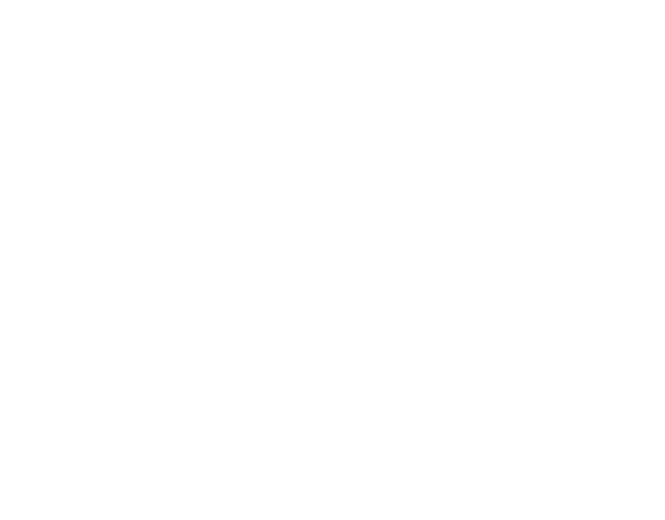
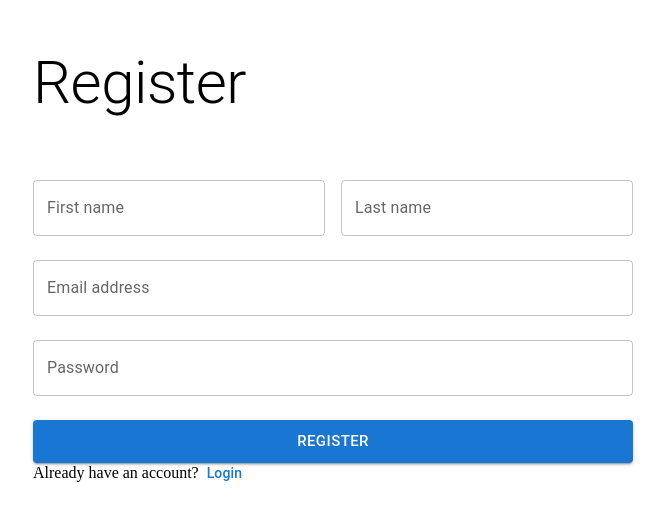
Before and after one commit to Prones94/vet-donation-page, a React (Create React App) app: page /Register in a window 1280 px wide. Before the commit this address had no page. Shown: the part 158-678 px from the top of the page, without its empty margins (307-972 px from the left). Built offline with nearby package versions, Linux system fonts and the light colour scheme.

Commit message:
Register page setup; Files added: Register.jsx, RegisterForm.jsx, usesMountedRef.js; Dependencies: notistack

```diff
--- a/package.json
+++ b/package.json
@@ -52,6 +52,7 @@
     "formik": "^2.2.9",
     "framer-motion": "^5.4.4",
     "graphql": "^16.1.0",
+    "notistack": "^2.0.3",
     "prop-types": "^15.7.2",
     "react": "^17.0.2",
     "react-apollo": "^3.1.5",
--- a/src/App.jsx
+++ b/src/App.jsx
@@ -1,7 +1,7 @@
 import React from 'react'
 import { Routes, Route } from 'react-router-dom'
 import { Header } from './containers'
-import { Home } from './pages'
+import { Home, Register } from './pages'
 
 export function App () {
   return (
@@ -9,6 +9,7 @@
       <Header />
       <Routes>
         <Route path="/" element={ <Home /> } />
+        <Route path="/Register" element={ <Register /> } />
       </Routes>
     </>
   )
--- a/src/hooks/index.js
+++ b/src/hooks/index.js
@@ -0,0 +1 @@
+export {useIsMountedRef} from './useIsMountedRef';
--- /dev/null
+++ b/src/pages/Register/Register.jsx
@@ -0,0 +1,67 @@
+
+import { Link as RouterLink } from 'react-router-dom';
+
+import { styled } from '@mui/material/styles';
+
+
+import { Box, Link, Container, Typography } from '@mui/material';
+
+
+// import { PATH_AUTH } from '../../routes/paths';
+
+// import Page from '../../components/Page';
+import { RegisterForm } from './RegisterForm';
+
+// ----------------------------------------------------------------------
+
+const RootStyle = styled('div')(({ theme }) => ({
+  [theme.breakpoints.up('md')]: {
+    display: 'flex'
+  }
+}));
+
+
+const ContentStyle = styled('div')(({ theme }) => ({
+  maxWidth: 600,
+  margin: 'auto',
+  display: 'flex',
+  minHeight: '80vh',
+  flexDirection: 'column',
+  justifyContent: 'center',
+  padding: theme.spacing(12, 0)
+}));
+
+// ----------------------------------------------------------------------
+
+const Register =()=> {
+
+  return (
+    <RootStyle title="Register | Minimal-UI">
+
+
+      <Container>
+        <ContentStyle>
+          <Box sx={{ mb: 5, display: 'flex', alignItems: 'center' }}>
+            <Box sx={{ flexGrow: 1 }}>
+              <Typography variant="h2" gutterBottom>
+                Register
+              </Typography >
+            </Box>
+          </Box>
+
+
+          <RegisterForm />
+          <div>
+            Already have an account? &nbsp;
+            <Link underline="none" variant="subtitle2" component={RouterLink} to="/">
+              Login
+            </Link>
+          </div>
+
+        </ContentStyle>
+      </Container>
+    </RootStyle>
+  );
+}
+
+export {Register};
--- /dev/null
+++ b/src/pages/Register/RegisterForm.jsx
@@ -0,0 +1,129 @@
+import * as Yup from 'yup';
+import { useState } from 'react';
+import { Icon } from '@iconify/react';
+// import { useSnackbar } from 'notistack';
+import { useFormik, Form, FormikProvider } from 'formik';
+import eyeFill from '@iconify/icons-eva/eye-fill';
+// import closeFill from '@iconify/icons-eva/close-fill';
+import eyeOffFill from '@iconify/icons-eva/eye-off-fill';
+// material
+import { Stack, TextField, IconButton, InputAdornment, Alert } from '@mui/material';
+import { LoadingButton } from '@mui/lab';
+// hooks
+// import useAuth from '../../../hooks/useAuth';
+// import {useIsMountedRef} from '../../hooks';
+//
+// import { MIconButton } from '../../@material-extend';
+
+// ----------------------------------------------------------------------
+
+const RegisterForm =()=> {
+//   const { register } = useAuth();
+//   const isMountedRef = useIsMountedRef();
+//   const { enqueueSnackbar, closeSnackbar } = useSnackbar();
+  const [showPassword, setShowPassword] = useState(false);
+
+  const RegisterSchema = Yup.object().shape({
+    firstName: Yup.string().min(2, 'Too Short!').max(50, 'Too Long!').required('First name required'),
+    lastName: Yup.string().min(2, 'Too Short!').max(50, 'Too Long!').required('Last name required'),
+    email: Yup.string().email('Email must be a valid email address').required('Email is required'),
+    password: Yup.string().required('Password is required')
+  });
+
+  const formik = useFormik({
+    initialValues: {
+      firstName: '',
+      lastName: '',
+      email: '',
+      password: ''
+    },
+    validationSchema: RegisterSchema,
+    onSubmit: async (values, { setErrors, setSubmitting }) => {
+    //   try {
+    //     // await register(values.email, values.password, values.firstName, values.lastName);
+    //     enqueueSnackbar('Register success', {
+    //       variant: 'success',
+    //       action: (key) => (
+    //         // <MIconButton size="small" onClick={() => closeSnackbar(key)}>
+    //           <Icon icon={closeFill} />
+    //         // </MIconButton>
+    //       )
+    //     });
+    //     if (isMountedRef.current) {
+    //       setSubmitting(false);
+    //     }
+    //   } catch (error) {
+    //     console.error(error);
+    //     if (isMountedRef.current) {
+    //       setErrors({ afterSubmit: error.message });
+    //       setSubmitting(false);
+    //     }
+    //   }
+    }
+  });
+
+  const { errors, touched, handleSubmit, isSubmitting, getFieldProps } = formik;
+
+  return (
+    <FormikProvider value={formik}>
+      <Form autoComplete="off" noValidate onSubmit={handleSubmit}>
+        <Stack spacing={3}>
+          {errors.afterSubmit && <Alert severity="error">{errors.afterSubmit}</Alert>}
+
+          <Stack direction={{ xs: 'column', sm: 'row' }} spacing={2}>
+            <TextField
+              fullWidth
+              label="First name"
+              {...getFieldProps('firstName')}
+              error={Boolean(touched.firstName && errors.firstName)}
+              helperText={touched.firstName && errors.firstName}
+            />
+
+            <TextField
+              fullWidth
+              label="Last name"
+              {...getFieldProps('lastName')}
+              error={Boolean(touched.lastName && errors.lastName)}
+              helperText={touched.lastName && errors.lastName}
+            />
+          </Stack>
+
+          <TextField
+            fullWidth
+            autoComplete="username"
+            type="email"
+            label="Email address"
+            {...getFieldProps('email')}
+            error={Boolean(touched.email && errors.email)}
+            helperText={touched.email && errors.email}
+          />
+
+          <TextField
+            fullWidth
+            autoComplete="current-password"
+            type={showPassword ? 'text' : 'password'}
+            label="Password"
+            {...getFieldProps('password')}
+            InputProps={{
+              endAdornment: (
+                <InputAdornment position="end">
+                  <IconButton edge="end" onClick={() => setShowPassword((prev) => !prev)}>
+                    <Icon icon={showPassword ? eyeFill : eyeOffFill} />
+                  </IconButton>
+                </InputAdornment>
+              )
+            }}
+            error={Boolean(touched.password && errors.password)}
+            helperText={touched.password && errors.password}
+          />
+
+          <LoadingButton fullWidth size="large" type="submit" variant="contained" loading={isSubmitting}>
+            Register
+          </LoadingButton>
+        </Stack>
+      </Form>
+    </FormikProvider>
+  );
+}
+
+export {RegisterForm};
--- a/src/pages/index.js
+++ b/src/pages/index.js
@@ -1 +1,2 @@
 export { Home } from './Home/Home'
+export { Register } from './Register/Register'
```
Also changed, not shown: src/hooks/useIsMountedRef.js (added, +18 -0 lines), 1 other file (tests, documents, lock files or other folders).
